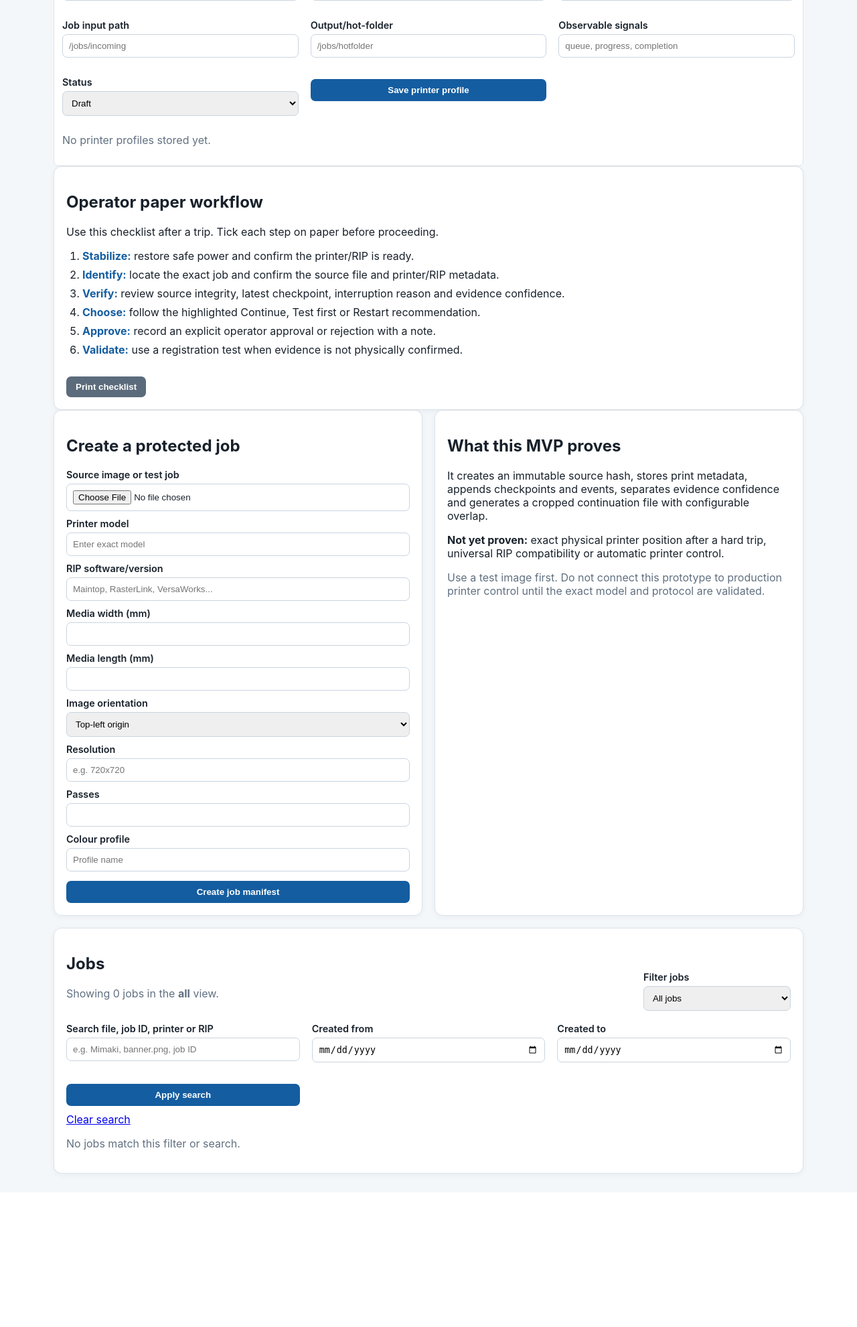
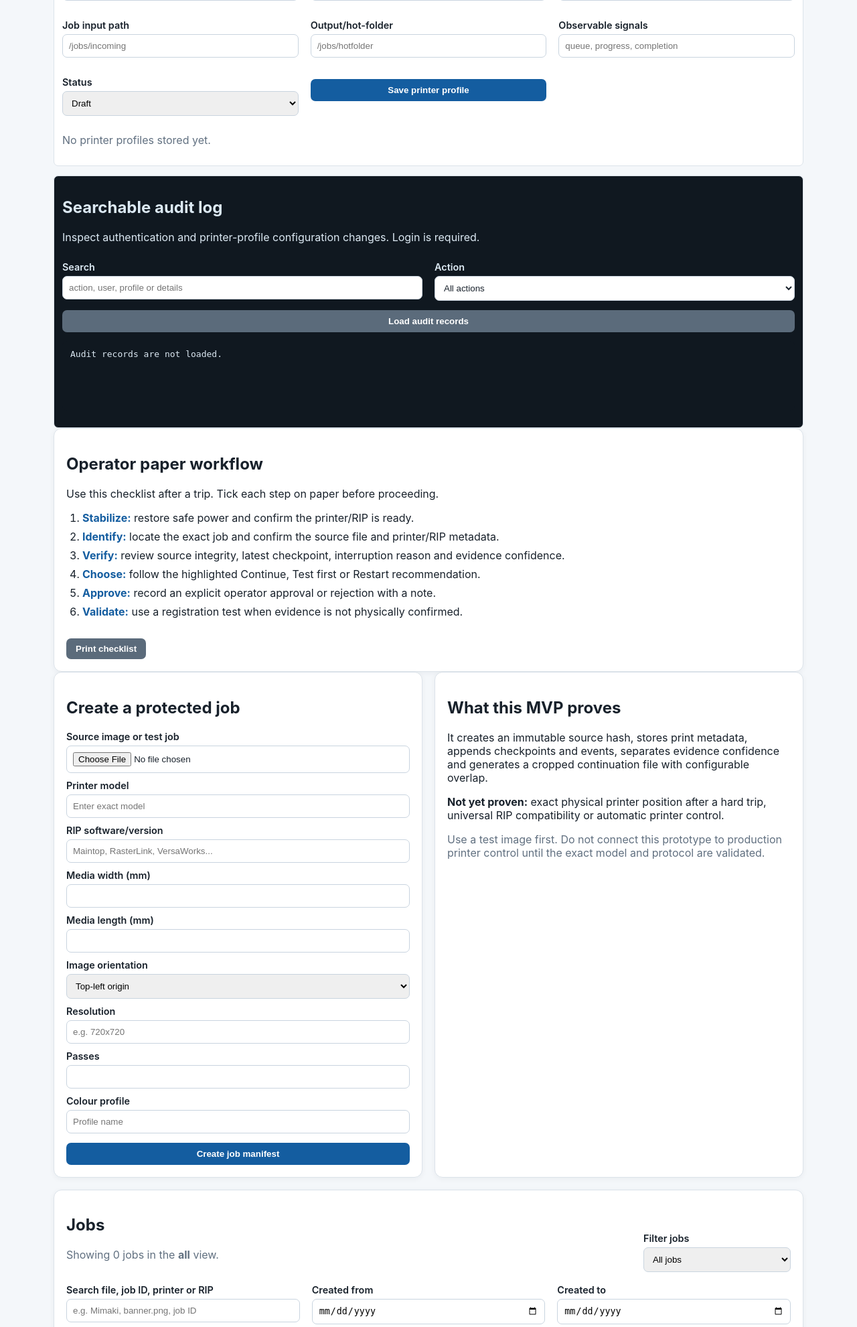
Before and after one commit to akameredon/print-recovery-mvp, a Flask app: page / in a window 1280 px wide. Shown: the part 862-2843 px from the top of the page at 67% size. Before the commit the page ends 2620 px from the top, so only its background shows below. Run offline with Flask 3, Linux system fonts and the light colour scheme; data that the repository does not hold is empty; some libraries are stand-ins or nearby versions.

Commit message:
Day 64: add searchable audit log

```diff
--- a/app.py
+++ b/app.py
@@ -338,12 +338,90 @@ def require_roles(conn, allowed_roles):
     if not user:
         return None, error_response("Authentication is required", 401, "AUTHENTICATION_REQUIRED")
     if user["role"] not in allowed_roles:
+        record_audit(
+            conn, "PERMISSION_DENIED", "authorization", None, {"role": user["role"]}, actor=user
+        )
+        conn.commit()
         return None, error_response(
             "This action requires technician or owner permissions",
             403,
             "ROLE_FORBIDDEN",
         )
     return user, None
+
+
+def record_audit(conn, action, resource_type, resource_id=None, details=None, actor=None):
+    actor = actor or current_user(conn)
+    conn.execute(
+        """INSERT INTO audit_log(actor_user_id,actor_username,actor_role,action,resource_type,resource_id,details,created_at)
+        VALUES(?,?,?,?,?,?,?,?)""",
+        (
+            actor.get("id") if actor else None,
+            actor.get("username") if actor else None,
+            actor.get("role") if actor else None,
+            action,
+            resource_type,
+            resource_id,
+            json.dumps(details or {}, sort_keys=True),
+            now(),
+        ),
+    )
+
+
+@app.get("/api/audit-log")
+def audit_log_list():
+    conn = db()
+    actor = current_user(conn)
+    if not actor:
+        conn.close()
+        return error_response("Authentication is required", 401, "AUTHENTICATION_REQUIRED")
+    try:
+        limit = min(max(int(request.args.get("limit", 100)), 1), 500)
+    except ValueError:
+        return error_response("limit must be an integer", 400, "INVALID_AUDIT_QUERY")
+    action = request.args.get("action", "").strip()
+    resource_type = request.args.get("resource_type", "").strip()
+    actor_username = request.args.get("actor", "").strip()
+    query_text = request.args.get("q", "").strip()
+    date_from = request.args.get("date_from", "").strip()
+    date_to = request.args.get("date_to", "").strip()
+    clauses, params = [], []
+    for value, expression in (
+        (action, "action=?"),
+        (resource_type, "resource_type=?"),
+        (actor_username, "actor_username=?"),
+    ):
+        if value:
+            clauses.append(expression)
+            params.append(value)
+    if query_text:
+        clauses.append(
+            "(action LIKE ? OR resource_type LIKE ? OR resource_id LIKE ? OR details LIKE ?)"
+        )
+        value = f"%{query_text}%"
+        params.extend([value] * 4)
+    for value, operator in ((date_from, ">="), (date_to, "<=")):
+        if value:
+            try:
+                datetime.strptime(value, "%Y-%m-%d")
+            except ValueError:
+                return error_response(
+                    "date filters must use YYYY-MM-DD", 400, "INVALID_AUDIT_QUERY"
+                )
+            clauses.append(f"date(created_at) {operator} date(?)")
+            params.append(value)
+    query = "SELECT * FROM audit_log"
+    if clauses:
+        query += " WHERE " + " AND ".join(clauses)
+    query += " ORDER BY id DESC LIMIT ?"
+    params.append(limit)
+    items = []
+    for row in conn.execute(query, params).fetchall():
+        item = row_dict(row)
+        item["details"] = json.loads(item["details"] or "{}")
+        items.append(item)
+    conn.close()
+    return jsonify(items=items, count=len(items), limit=limit)
 
 
 @app.get("/api/users")
@@ -422,14 +500,25 @@ def select_session_user():
         or not row["password_hash"]
         or not check_password_hash(row["password_hash"], password)
     ):
+        record_audit(
+            conn,
+            "LOGIN_FAILED",
+            "user",
+            row["id"] if row else None,
+            {"username": username},
+        )
+        conn.commit()
         conn.close()
         return error_response("invalid username or password", 401, "INVALID_CREDENTIALS")
     login_time = now()
     conn.execute("UPDATE users SET last_login_at=? WHERE id=?", (login_time, row["id"]))
-    conn.commit()
     user = {
         key: row[key] for key in ("id", "username", "display_name", "role", "active", "created_at")
     }
+    record_audit(
+        conn, "LOGIN_SUCCESS", "user", user["id"], {"username": user["username"]}, actor=user
+    )
+    conn.commit()
     conn.close()
     session.clear()
     session["user_id"] = user["id"]
@@ -445,6 +534,12 @@ def login():
 
 @app.delete("/api/session")
 def clear_session_user():
+    conn = db()
+    actor = current_user(conn)
+    if actor:
+        record_audit(conn, "LOGOUT", "user", actor["id"], {}, actor=actor)
+        conn.commit()
+    conn.close()
     session.clear()
     return jsonify(authenticated=False, user=None)
 
@@ -525,7 +620,7 @@ def printer_profiles_list():
 @app.post("/api/printer-profiles")
 def create_printer_profile():
     conn = db()
-    _, auth_error = require_roles(conn, {"technician", "owner"})
+    actor, auth_error = require_roles(conn, {"technician", "owner"})
     if auth_error:
         conn.close()
         return auth_error
@@ -562,6 +657,14 @@ def create_printer_profile():
                 timestamp,
             ),
         )
+        record_audit(
+            conn,
+            "PRINTER_PROFILE_CREATED",
+            "printer_profile",
+            profile_id,
+            {"name": values["name"], "status": values["status"]},
+            actor=actor,
+        )
         conn.commit()
     except sqlite3.IntegrityError:
         conn.rollback()
@@ -591,7 +694,7 @@ def printer_profile_detail(profile_id):
 @app.patch("/api/printer-profiles/<profile_id>")
 def update_printer_profile(profile_id):
     conn = db()
-    _, auth_error = require_roles(conn, {"technician", "owner"})
+    actor, auth_error = require_roles(conn, {"technician", "owner"})
     if auth_error:
         conn.close()
         return auth_error
@@ -627,6 +730,14 @@ def update_printer_profile(profile_id):
                 profile_id,
             ),
         )
+        record_audit(
+            conn,
+            "PRINTER_PROFILE_UPDATED",
+            "printer_profile",
+            profile_id,
+            {"name": values["name"], "status": values["status"]},
+            actor=actor,
+        )
         conn.commit()
     except sqlite3.IntegrityError:
         conn.rollback()
@@ -642,7 +753,7 @@ def update_printer_profile(profile_id):
 @app.delete("/api/printer-profiles/<profile_id>")
 def retire_printer_profile(profile_id):
     conn = db()
-    _, auth_error = require_roles(conn, {"technician", "owner"})
+    actor, auth_error = require_roles(conn, {"technician", "owner"})
     if auth_error:
         conn.close()
         return auth_error
@@ -650,6 +761,10 @@ def retire_printer_profile(profile_id):
         "UPDATE printer_profiles SET active=0,status='retired',updated_at=? WHERE id=? AND active=1",
         (now(), profile_id),
     ).rowcount
+    if updated:
+        record_audit(
+            conn, "PRINTER_PROFILE_RETIRED", "printer_profile", profile_id, {}, actor=actor
+        )
     conn.commit()
     conn.close()
     if not updated:
--- a/templates/index.html
+++ b/templates/index.html
@@ -35,6 +35,8 @@
     .profile-panel { margin-top:14px; padding:12px; border:1px solid #dce3ea; border-radius:7px; background:#fff; }
     .profile-list { display:grid; gap:6px; margin-top:10px; }
     .profile-item { padding:8px; border:1px solid #dce3ea; border-radius:6px; background:#f7fafc; }
+    .audit-panel { margin-top:14px; padding:12px; border:1px solid #dce3ea; border-radius:7px; background:#101820; color:#dce9f3; }
+    .audit-panel input, .audit-panel select { color:#18212b; background:white; }
     .continuation-preview { margin-top:10px; padding:10px; border:1px solid #dce3ea; border-radius:7px; background:#f7fafc; }
     .continuation-preview img { max-width:100%; height:auto; display:block; border:1px solid #c9d4df; }
     .action-cards { display:grid; grid-template-columns:repeat(3,1fr); gap:8px; margin-top:10px; }
@@ -90,6 +92,17 @@
     <div class="profile-list" aria-live="polite">
       {% if profiles %}{% for profile in profiles %}<div class="profile-item"><strong>{{ profile.name }}</strong> — {{ profile.manufacturer }} {{ profile.printer_model }} / {{ profile.rip_name }} {{ profile.rip_version }}<br><span class="muted">{{ profile.status }} · assisted_only · signals: {{ profile.observable_signals|join(', ') if profile.observable_signals else 'none recorded' }}</span></div>{% endfor %}{% else %}<p class="muted">No printer profiles stored yet.</p>{% endif %}
     </div>
+  </section>
+
+  <section class="audit-panel" aria-labelledby="audit-title">
+    <h2 id="audit-title">Searchable audit log</h2>
+    <p>Inspect authentication and printer-profile configuration changes. Login is required.</p>
+    <div class="grid">
+      <label>Search<input id="audit-q" placeholder="action, user, profile or details"></label>
+      <label>Action<select id="audit-action"><option value="">All actions</option><option>LOGIN_SUCCESS</option><option>LOGIN_FAILED</option><option>LOGOUT</option><option>PRINTER_PROFILE_CREATED</option><option>PRINTER_PROFILE_UPDATED</option><option>PRINTER_PROFILE_RETIRED</option><option>PERMISSION_DENIED</option></select></label>
+    </div>
+    <button type="button" class="secondary" onclick="loadAuditLog()">Load audit records</button>
+    <pre id="audit-output" aria-live="polite">Audit records are not loaded.</pre>
   </section>
 
   <section id="workflow-guide" class="card" aria-labelledby="workflow-title">
@@ -219,6 +232,16 @@
     {% endfor %}
   </section>
 <script>
+async function loadAuditLog() {
+  const params = new URLSearchParams();
+  const q = document.getElementById('audit-q').value;
+  const action = document.getElementById('audit-action').value;
+  if (q) params.set('q', q);
+  if (action) params.set('action', action);
+  const r = await fetch('/api/audit-log?'+params.toString());
+  const body = await r.json();
+  document.getElementById('audit-output').textContent = JSON.stringify(body, null, 2);
+}
 async function createPrinterProfile(event) {
   event.preventDefault();
   const payload = {name: document.getElementById('profile-name').value, manufacturer: document.getElementById('profile-manufacturer').value, printer_model: document.getElementById('profile-model').value, rip_name: document.getElementById('profile-rip').value, rip_version: document.getElementById('profile-rip-version').value, connection_mode: document.getElementById('profile-connection').value, job_input_path: document.getElementById('profile-input').value, job_output_or_hotfolder: document.getElementById('profile-output').value, observable_signals: document.getElementById('profile-signals').value.split(',').map(item => item.trim()).filter(Boolean), recovery_mode: 'assisted_only', status: document.getElementById('profile-status').value};
--- a/test_diagnostics.py
+++ b/test_diagnostics.py
@@ -5,7 +5,7 @@ health = requests.get(BASE + "/healthz", headers={"X-Correlation-ID": "day5-heal
 assert health.status_code == 200, health.text
 health_body = health.json()
 assert health_body["status"] == "ok"
-assert health_body["checks"]["database"]["schema_versions"] == [1, 2, 3, 4, 5, 6, 7, 8, 9]
+assert health_body["checks"]["database"]["schema_versions"] == [1, 2, 3, 4, 5, 6, 7, 8, 9, 10]
 assert health_body["checks"]["paths"]["status"] == "ok"
 assert "request_correlation_id" not in health_body
 assert health.headers.get("X-Correlation-ID") == "day5-health-test"
```
Also changed, not shown: docs/day-64-searchable-audit-log.md (added, +34 -0 lines), migrations.py (+21 -0 lines), test_audit_log.py (added, +70 -0 lines), test_migrations.py (+7 -4 lines).
